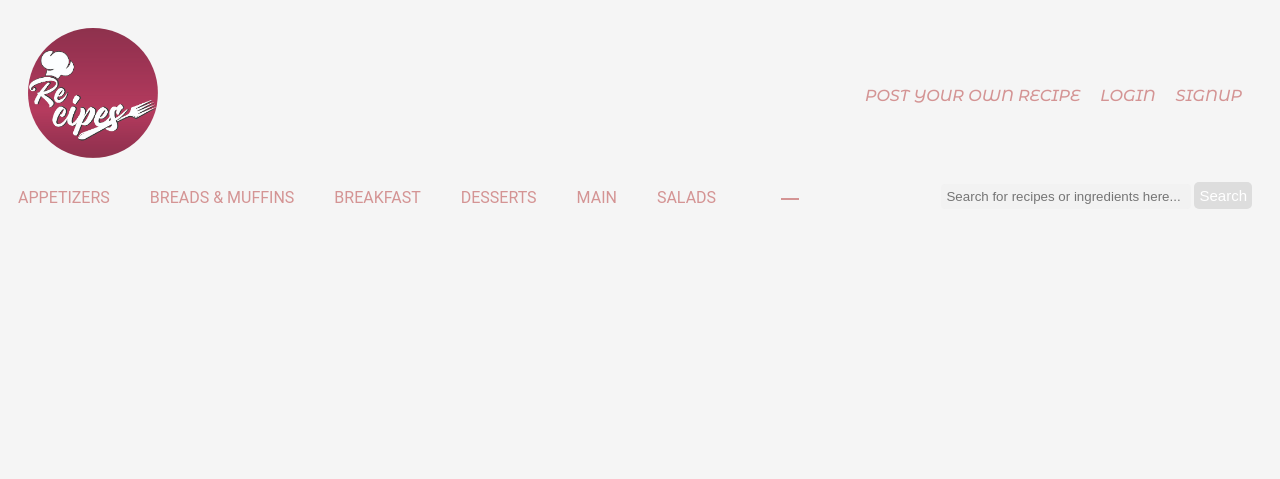
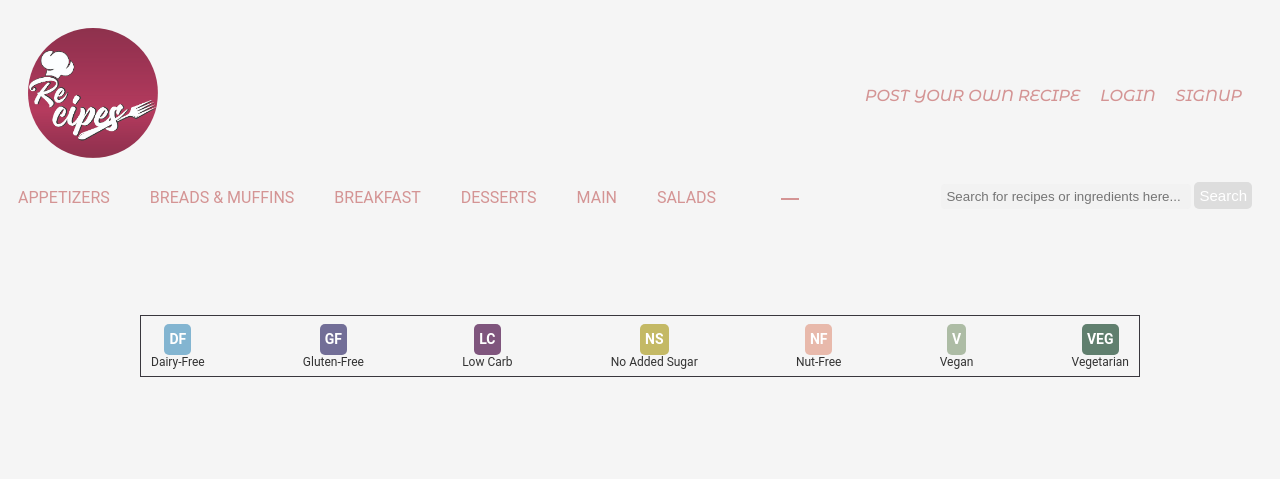
Before and after one commit to RenataKuroda/recipe-flask-app, a Flask app: page / in a window 1280 px wide. Shown: the top 479 px of the page. Run offline with Flask 2, Linux system fonts and the light colour scheme; data that the repository does not hold is empty; some libraries are stand-ins or nearby versions.

Commit message:
adding dietary summary

```diff
--- a/static/css/styles.css
+++ b/static/css/styles.css
@@ -364,14 +364,33 @@ input[type="submit"] {
   }
 
 
-/* #dietary-guide-nav {
+
+  #dietary-summary {
     display: flex;
     justify-content: space-between;
     align-items: center;
-    margin-right: 20px;
-}
+    height: 60px;
+    border: 1px solid #39373d;
+  }
 
-#dietary-guide-nav .nav-links {
+  .dietary-summary-box {
     display: flex;
-    gap: 20px;
-} */
+    flex-direction: column;
+    justify-content: center;
+    align-items: center;
+    margin: 0 10px;
+  }
+
+  .dietary-summary-box p {
+    margin: 0;
+    padding: 5px;
+    border-radius: 5px;
+    font-weight: bold;
+    font-size: 14px;
+    color: white;
+  }
+
+  .dietary-summary-box span {
+    font-size: 12px;
+    color: #333;
+  }
--- a/templates/index.html
+++ b/templates/index.html
@@ -38,16 +38,36 @@ Recipes
         </a>
     </div>
         {% endfor %}
+        <br><br><br><br>
+        <section id="dietary-summary">
+            <div class="dietary-summary-box">
+              <p class="df">DF</p>
+              <span>Dairy-Free</span>
+            </div>
+            <div class="dietary-summary-box">
+              <p class="gf">GF</p>
+              <span>Gluten-Free</span>
+            </div>
+            <div class="dietary-summary-box">
+              <p class="lc">LC</p>
+              <span>Low Carb</span>
+            </div>
+            <div class="dietary-summary-box">
+              <p class="ns">NS</p>
+              <span>No Added Sugar</span>
+            </div>
+            <div class="dietary-summary-box">
+              <p class="nf">NF</p>
+              <span>Nut-Free</span>
+            </div>
+            <div class="dietary-summary-box">
+              <p class="v">V</p>
+              <span>Vegan</span>
+            </div>
+            <div class="dietary-summary-box">
+              <p class="veg">VEG</p>
+              <span>Vegetarian</span>
+            </div>
+          </section>
 
-<!-- <nav class="dietary-guide-nav">
-    <div><a href="/dairy-free">
-        <div class="dietary_categories">
-        <p class="df">DF</p>
-        </div>
-        <p>Dairy-Free</p>
-    </a></div>
-
-
-
-</nav> -->
 {% endblock main %}
```
